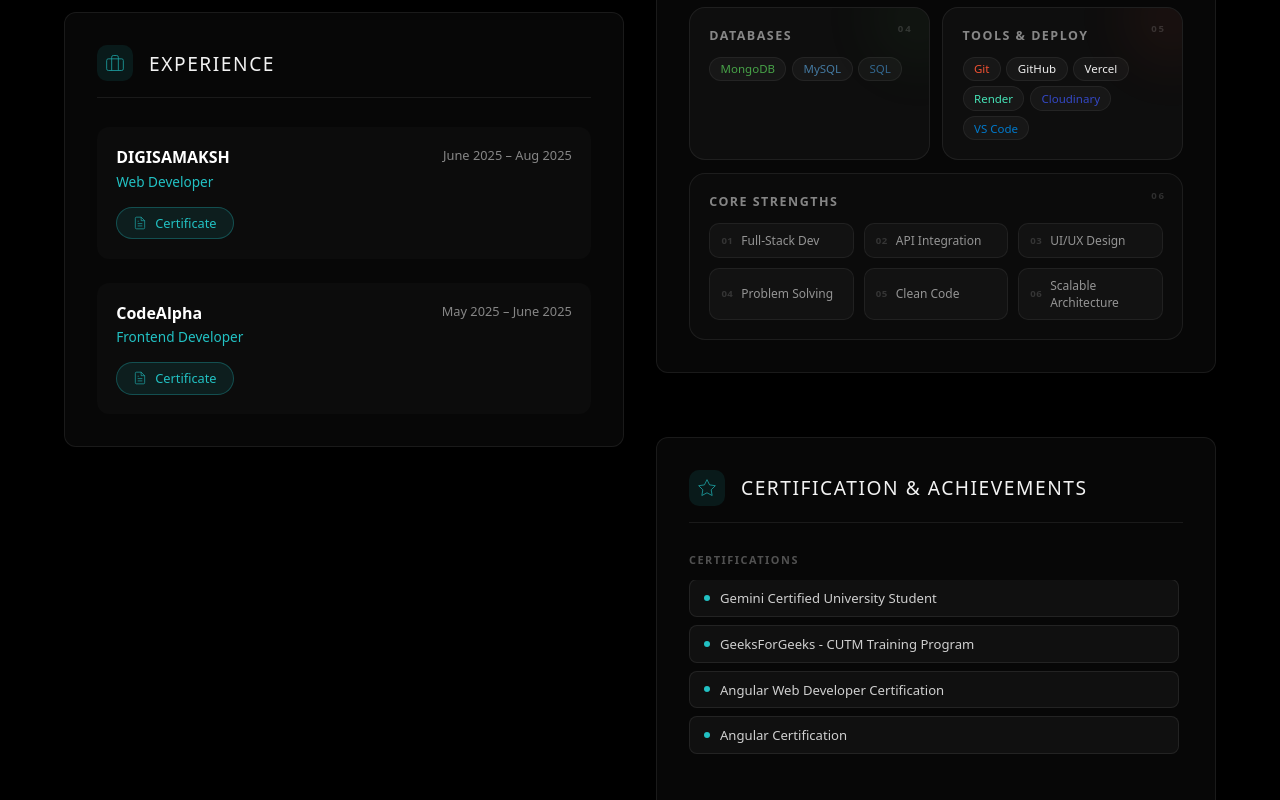
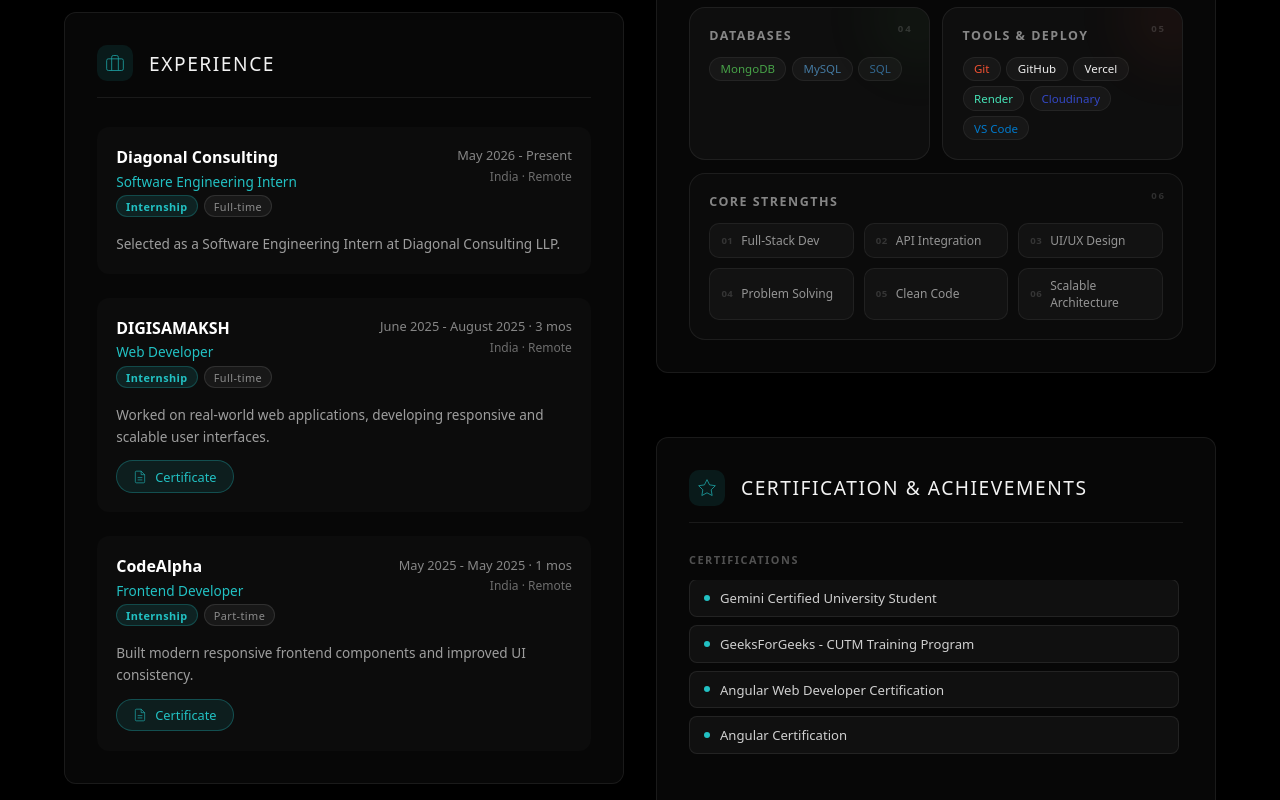
Before and after one commit to krushayu/Portfolio, a React (Create React App) app: page /about in a window 1280 px wide. Shown: the part 980-1780 px from the top of the page. Built offline with nearby package versions, Linux system fonts and the light colour scheme; no server answers; a web font is replaced by a local one.

Commit message:
Fix broken chars in about.jsx

```diff
--- a/src/About/about.css
+++ b/src/About/about.css
@@ -1290,3 +1290,51 @@
   .sb-card--wide { grid-column: 1; }
   .sb-strengths-row { grid-template-columns: repeat(2, 1fr); }
 }
+
+/* ===== EXPERIENCE BADGES ===== */
+.experience-badges {
+  display: flex;
+  gap: 0.4rem;
+  margin-top: 0.3rem;
+  flex-wrap: wrap;
+}
+
+.exp-type-badge {
+  font-size: 0.68rem;
+  padding: 0.15rem 0.55rem;
+  border-radius: 20px;
+  background: rgba(34, 193, 195, 0.12);
+  color: #22c1c3;
+  border: 1px solid rgba(34, 193, 195, 0.25);
+  font-weight: 600;
+  letter-spacing: 0.04em;
+}
+
+.exp-emp-badge {
+  font-size: 0.68rem;
+  padding: 0.15rem 0.55rem;
+  border-radius: 20px;
+  background: rgba(255, 255, 255, 0.05);
+  color: rgba(255, 255, 255, 0.5);
+  border: 1px solid rgba(255, 255, 255, 0.1);
+  letter-spacing: 0.04em;
+}
+
+.experience-meta {
+  display: flex;
+  flex-direction: column;
+  align-items: flex-end;
+  gap: 0.25rem;
+}
+
+.experience-location {
+  font-size: 0.75rem;
+  color: rgba(255, 255, 255, 0.4);
+}
+
+.experience-desc {
+  font-size: 0.85rem;
+  color: rgba(255, 255, 255, 0.6);
+  line-height: 1.6;
+  margin-top: 0.5rem;
+}
--- a/src/About/about.jsx
+++ b/src/About/about.jsx
@@ -6,6 +6,7 @@
 import pData from "./portfolioData.json";
 
 const { certifications, achievements } = pData;
+const experiences = pData.experiences || [];
 
 const AchievementItem = ({ ach }) => {
   const [open, setOpen] = useState(false);
@@ -173,7 +174,7 @@
     <div className="about-page">
       <SEO
         title="About"
-        description="About Aayush Shrivastava (krushayu) — B.Tech CS student at Centurion University. Experience at DIGISAMAKSH & CodeAlpha. Certified by Google, GeeksForGeeks, Infosys. Hackathon winner."
+        description="About Aayush Shrivastava (krushayu) – B.Tech CS student at Centurion University. Experience at DIGISAMAKSH & CodeAlpha. Certified by Google, GeeksForGeeks, Infosys. Hackathon winner."
         url="/about"
         keywords="Aayush Shrivastava about, krushayu education, krushayu experience, krushayu certifications, Centurion University developer"
       />
@@ -313,60 +314,43 @@
                 </div>
 
                 <div className="experience-list">
-                  <div className="experience-card">
+                  {experiences.map((exp, i) => (
+                    <div className="experience-card" key={i}>
                       <div className="experience-header">
                         <div>
-                        <h4 className="experience-company">DIGISAMAKSH</h4>
-                        <p className="experience-role">Web Developer</p>
+                          <h4 className="experience-company">{exp.company}</h4>
+                          <p className="experience-role">{exp.role}</p>
+                          <div className="experience-badges">
+                            <span className="exp-type-badge">{exp.type}</span>
+                            <span className="exp-emp-badge">{exp.employmentType}</span>
                           </div>
-                      <span className="experience-duration">June 2025 – Aug 2025</span>
                         </div>
+                        <div className="experience-meta">
+                          <span className="experience-duration">{exp.duration}</span>
+                          <span className="experience-location">{exp.location}</span>
+                        </div>
+                      </div>
+                      {exp.description && (
+                        <p className="experience-desc">{exp.description}</p>
+                      )}
+                      {exp.certificateLink && (
                         <div className="experience-documents">
-                      <a
-                        href="https://digisamaksh-my.sharepoint.com/:i:/p/hr/IQDe8UasDwAxSoxC1pfeeznUASpYO2dVt5Ticr2CVY0v22g?e=WDT9Gd"
-                        target="_blank"
-                        rel="noopener noreferrer"
-                        className="doc-link"
-                      >
+                          <a href={exp.certificateLink} target="_blank" rel="noopener noreferrer" className="doc-link">
                             <svg viewBox="0 0 24 24" fill="none" stroke="currentColor">
                               <path d="M14 2H6a2 2 0 0 0-2 2v16a2 2 0 0 0 2 2h12a2 2 0 0 0 2-2V8z" />
                               <polyline points="14 2 14 8 20 8" />
                               <line x1="16" y1="13" x2="8" y2="13" />
                               <line x1="16" y1="17" x2="8" y2="17" />
-                          <polyline points="10 9 9 9 8 9" />
                             </svg>
                             Certificate
                           </a>
                         </div>
+                      )}
+                    </div>
+                  ))}
                 </div>
 
-                  <div className="experience-card">
-                    <div className="experience-header">
-                      <div>
-                        <h4 className="experience-company">CodeAlpha</h4>
-                        <p className="experience-role">Frontend Developer</p>
-                      </div>
-                      <span className="experience-duration">May 2025 – June 2025</span>
-                    </div>
-                    <div className="experience-documents">
-                      <a
-                        href="https://media.licdn.com/dms/image/v2/D4D22AQEWmwpkmdd2Rg/feedshare-shrink_800/B4DZcq0HfvGUAg-/0/1748770001914?e=1777507200&v=beta&t=pFgReYce6Oi0G5pPsVSOmSboVl1EUDI4I7s7sApJ3YQ"
-                        className="doc-link"
-                        target="_blank"
-                        rel="noopener noreferrer"
-                      >
-                        <svg viewBox="0 0 24 24" fill="none" stroke="currentColor">
-                          <path d="M14 2H6a2 2 0 0 0-2 2v16a2 2 0 0 0 2 2h12a2 2 0 0 0 2-2V8z" />
-                          <polyline points="14 2 14 8 20 8" />
-                          <line x1="16" y1="13" x2="8" y2="13" />
-                          <line x1="16" y1="17" x2="8" y2="17" />
-                          <polyline points="10 9 9 9 8 9" />
-                        </svg>
-                        Certificate
-                      </a>
-                    </div>
-                  </div>
-                </div>
+
               </div>
             </div>
 
@@ -383,7 +367,6 @@
                   </div>
                   <h3 className="section-title">Skills & Technologies</h3>
                 </div>
-
                 <div className="skills-bento">
 
                   {/* Big card - Full Stack */}
--- a/src/About/portfolioData.json
+++ b/src/About/portfolioData.json
@@ -1,4 +1,36 @@
 {
+  "experiences": [
+    {
+      "company": "Diagonal Consulting",
+      "role": "Software Engineering Intern",
+      "type": "Internship",
+      "employmentType": "Full-time",
+      "duration": "May 2026 - Present ",
+      "location": "India · Remote",
+      "description": "Selected as a Software Engineering Intern at Diagonal Consulting LLP.",
+      "certificateLink": ""
+    },
+    {
+      "company": "DIGISAMAKSH",
+      "role": "Web Developer",
+      "type": "Internship",
+      "employmentType": "Full-time",
+      "duration": "June 2025 - August 2025 · 3 mos",
+      "location": "India · Remote",
+      "description": "Worked on real-world web applications, developing responsive and scalable user interfaces.",
+      "certificateLink": "https://digisamaksh-my.sharepoint.com/:i:/p/hr/IQDe8UasDwAxSoxC1pfeeznUASpYO2dVt5Ticr2CVY0v22g?e=WDT9Gd"
+    },
+    {
+      "company": "CodeAlpha",
+      "role": "Frontend Developer",
+      "type": "Internship",
+      "employmentType": "Part-time",
+      "duration": "May 2025 - May 2025 · 1 mos",
+      "location": "India · Remote",
+      "description": "Built modern responsive frontend components and improved UI consistency.",
+      "certificateLink": "https://media.licdn.com/dms/image/v2/D4D22AQEWmwpkmdd2Rg/feedshare-shrink_800/B4DZcq0HfvGUAg-/0/1748770001914?e=1777507200&v=beta&t=pFgReYce6Oi0G5pPsVSOmSboVl1EUDI4I7s7sApJ3YQ"
+    }
+  ],
   "certifications": [
     {
       "title": "Gemini Certified University Student",
```
Lines whose indentation alone changed are shown as unchanged.
